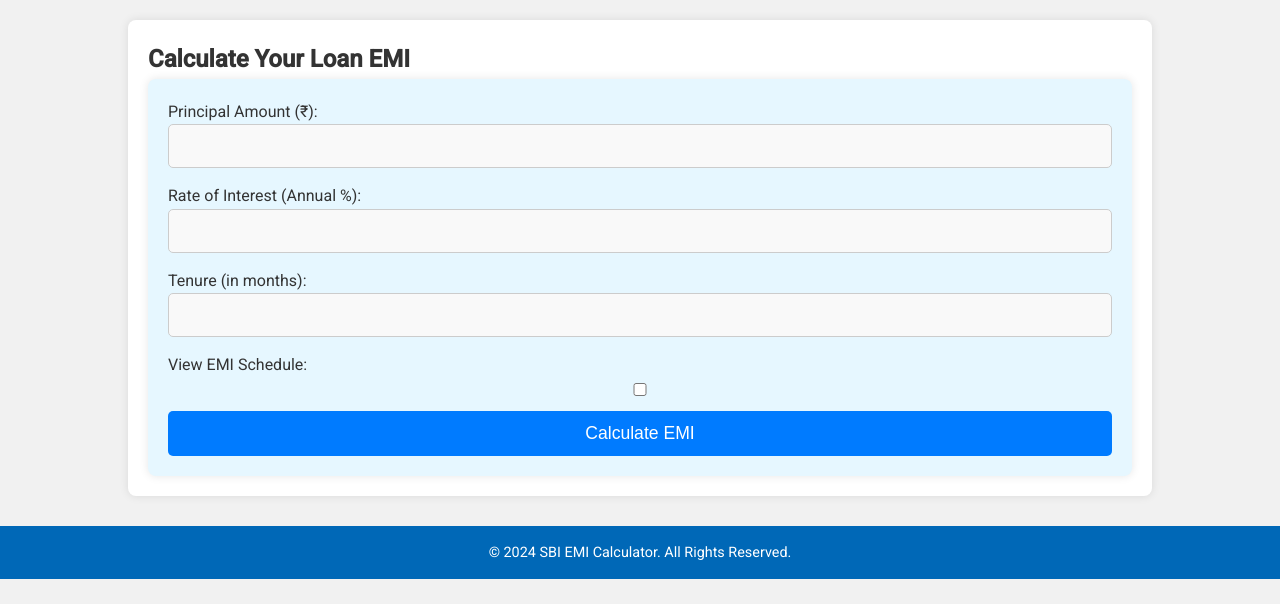
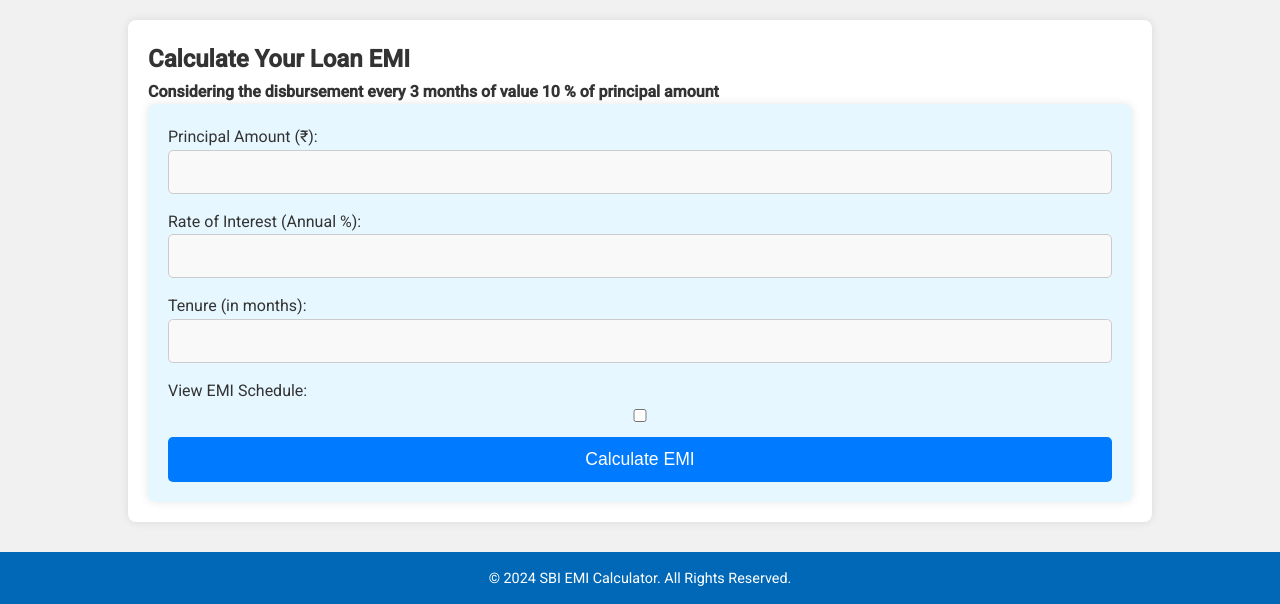
Before and after one commit to varundas123/HomeLoan, a Flask app: page / in a window 1280 px wide. Shown: the part 81-685 px from the top of the page. Run offline with Flask 3, Linux system fonts and the light colour scheme.

Commit message:
Update index.html

```diff
--- a/HomeLoan/templates/index.html
+++ b/HomeLoan/templates/index.html
@@ -16,6 +16,7 @@
     <!-- Main Content -->
     <div class="container">
         <h2>Calculate Your Loan EMI</h2>
+        <h4>Considering the disbursement every 3 months of value 10 % of principal amount</h4>
         <form method="post">
             <label for="principal">Principal Amount (₹):</label>
             <input type="number" id="principal" name="principal" required>
```
